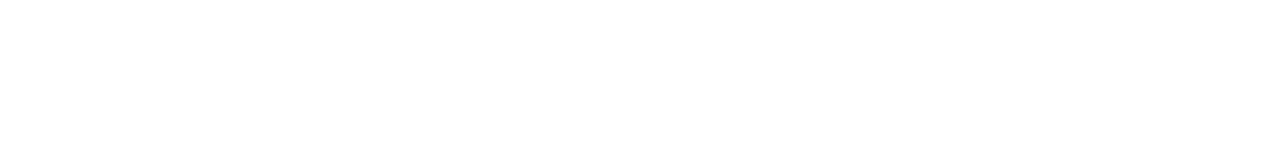
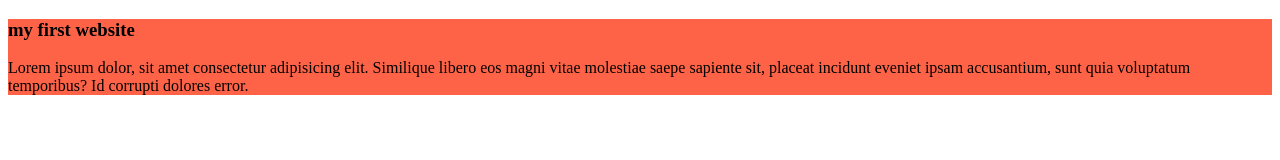
Before and after one commit to iamemon21/my-simple-website, a plain HTML site: page index.html in a window 1280 px wide. Drawn offline with Linux system fonts and the light colour scheme.

Commit message:
my second commit

```diff
--- a/index.html
+++ b/index.html
@@ -4,8 +4,13 @@
     <meta charset="UTF-8">
     <meta name="viewport" content="width=device-width, initial-scale=1.0">
     <title>My simple website</title>
+    <link rel="stylesheet" href="styles/blog.css">
 </head>
 <body>
+    <div>
+        <h3> my first website</h3>
+        <p>Lorem ipsum dolor, sit amet consectetur adipisicing elit. Similique libero eos magni vitae molestiae saepe sapiente sit, placeat incidunt eveniet ipsam accusantium, sunt quia voluptatum temporibus? Id corrupti dolores error.</p>
+    </div>
 
 </body>
 </html>
--- /dev/null
+++ b/styles/blog.css
@@ -0,0 +1,4 @@
+div{
+    background-color: tomato;
+    padd
+}
```
